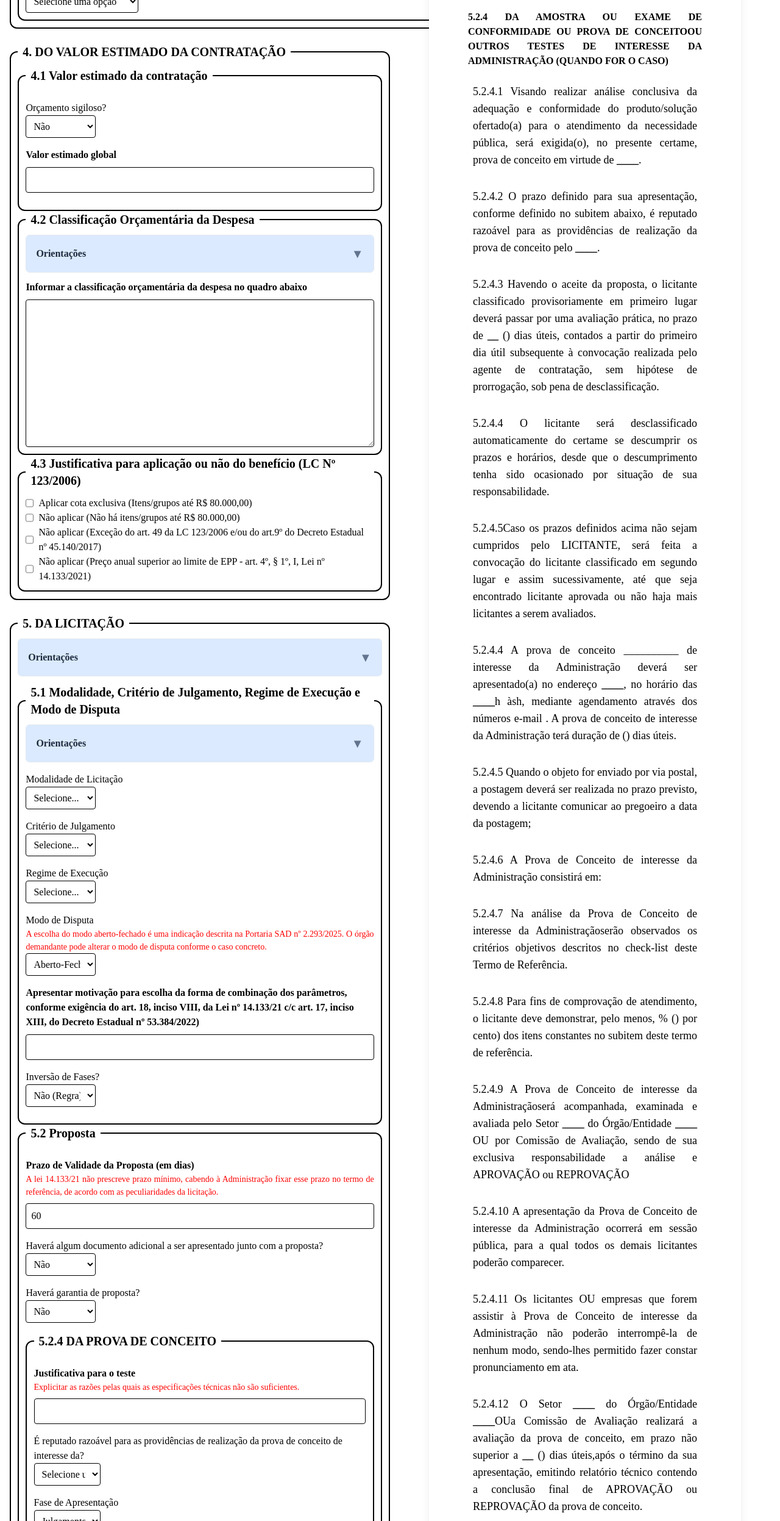
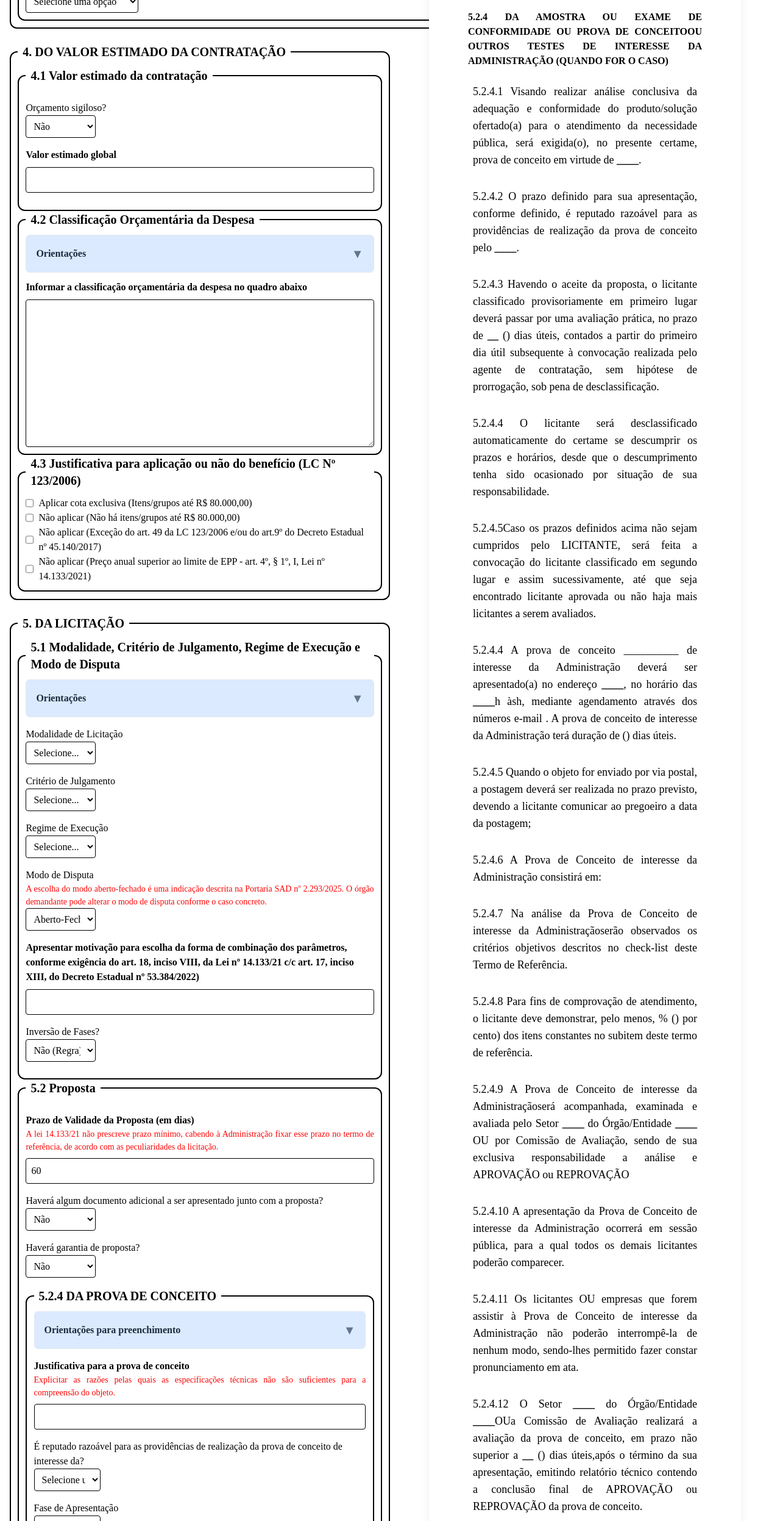
Before and after one commit to devpabloh/tr-servico, a React (Vite) app: page / in a window 1280 px wide. Shown: the part 4644-7138 px from the top of the page at 61% size. Built offline with nearby package versions, Linux system fonts and the light colour scheme.

Commit message:
"feat: subindo alterações"

```diff
--- a/src/App.tsx
+++ b/src/App.tsx
@@ -259,7 +259,7 @@ import type {
     texto_amostra_fase_condicao_assinatura: "5.2.4.3 No prazo de {prazoAmostraDiasUteis} ({prazoAmostraDiasUteisExtenso}) dias contados da homologação do certame (OU convocação pela Administração Pública), como condição para a assinatura do contrato, a adjudicatária deverá fornecer amostra para fins de verificação das especificações contidas no Termo de Referência.",
 
     texto_amostra_requisicao_p1: "5.2.4.1 Visando realizar análise conclusiva da adequação e conformidade do produto/solução ofertado(a) para o atendimento da necessidade pública, será exigida(o), no presente certame, prova de conceito em virtude de {justificativaAmostra}.",
-    texto_amostra_prazo_p1: "5.2.4.2 O prazo definido para sua apresentação, conforme definido no subitem abaixo, é reputado razoável para as providências de realização da prova de conceito pelo {deInteresseDas}.",
+    texto_amostra_prazo_p1: "5.2.4.2 O prazo definido para sua apresentação, conforme definido, é reputado razoável para as providências de realização da prova de conceito pelo {deInteresseDas}.",
     texto_amostra_requisicao_p2: "5.2.4.1 Visando realizar análise conclusiva da adequação e conformidade do produto/solução ofertado(a) para o atendimento da necessidade pública, será exigida amostra em virtude de {justificativaAmostra}.",
     prova_conceito_redacao_para_todos_os_casos_texto: "5.2.4.4 A prova de conceito __________ de interesse da Administração deverá ser apresentado(a) no endereço {enderecoApresentacaoAmostra}, no horário das {horarioApresentacaoAmostra}h às{horarioTerminoApresentacaoAmostra}h, mediante agendamento através dos números {telefoneParaAgendamento} e-mail {emailParaAgendamento}. A prova de conceito {aProvaDeConceito} de interesse da Administração terá duração de {duracaoProvaConceitoDiasUteis} ({duracaoProvaConceitoDiasUteisPorExtenso}) dias úteis.",
     horarioTerminoApresentacaoAmostra: "",
--- a/src/components/CollapsibleText.tsx
+++ b/src/components/CollapsibleText.tsx
@@ -22,8 +22,8 @@ export function CollapsibleText({title, children}: CollapsibleTextProps){
       </button>
 
       {isVisible && (
-        <div className="p-4 bg-white border-t border-blue-200">
-          <div className="text-slate-700 leading-relaxed">
+        <div className="p-4 bg-white border-t border-blue-200 orientacoes">
+          <div className=" leading-relaxed">
             {children}
           </div>
         </div>
--- a/src/components/ConteudoDocumento.tsx
+++ b/src/components/ConteudoDocumento.tsx
@@ -1863,7 +1863,7 @@ function GerarTextoModalidadeLicitacao({formData, setFormData, isEditing}: Gerar
     },
     criterioJulgamento: {
       'menor_preco_unitario': 'Menor Preço Unitário/Por Item',
-      'menor_preco_global': 'Menor Preço Global/Por Lote',
+      'menor_preco_global': 'Menor Preço Global/Por Grupo',
       'maior_desconto': 'Maior Desconto'
     },
     regimeExecucao: {
--- a/src/components/Formulario.tsx
+++ b/src/components/Formulario.tsx
@@ -1027,11 +1027,6 @@ formData.qualTipoContratacao === 'corporativo' && (
 
         </FieldsetContainer>
         <FieldsetContainer titleLegend="5. DA LICITAÇÃO">
-          <CollapsibleText title="Orientações">
-            <p className="orientacoes">
-              Indicação da Portaria SAD nº   2.293/2025. O órgão demandante pode alterar o modo de disputa conforme o caso concreto
-            </p>
-          </CollapsibleText>
           <FieldsetContainer titleLegend="5.1 Modalidade, Critério de Julgamento, Regime de Execução e Modo de Disputa">
             <CollapsibleText title="Orientações">
               <ul className="orientacoes">
@@ -1159,7 +1154,7 @@ formData.qualTipoContratacao === 'corporativo' && (
             {formData.requerCondicaoProposta === 'sim' && (
               <>
                 <InputComponent
-                  label="Informar quais os item(ns) ou lote(s)"
+                  label={`Quais o(s) ${formData.tipoParcelamentoNaoEtp === 'item'? "Item(ns)": "Grupo(s)"} que precisarão de documento(s) adicional(is)`}
                   id="condicoesProposta"
                   value={formData.requerCondicaoPropostaParaos}
                   onChange={(e) => setFormData({...formData, requerCondicaoPropostaParaos: e.target.value})}
@@ -1186,7 +1181,7 @@ formData.qualTipoContratacao === 'corporativo' && (
             {formData.requeGarantiaProposta === 'sim' && (
               <div className="pl-4 border-l-4">
                 <InputComponent
-                  label="Percentual de Garantia (0.01 a 1.00%)"
+                  label="(Conforme disposto no artigo 58, 1º, da Lei Federal nº 14.133/2021, o percentual da garantia de proposta não poderá exceder 1% do valor estimado da licitação)"
                   id="percentualGarantiaProposta"
                   type="number"
 
@@ -1208,14 +1203,27 @@ formData.qualTipoContratacao === 'corporativo' && (
             <FieldsetContainer
               titleLegend="5.2.4 DA PROVA DE CONCEITO"
             >
+              <CollapsibleText
+                title="Orientações para preenchimento"
+              >
+                <p>
+                  O Decreto Estadual nº 53.384/2022 dispõe que a Administração Pública poderá prever, excepcionalmente, a apresentação de amostra, exame de conformidade ou prova de conceito, entre outros testes de interesse da Administração, de modo a comprovar a aderência do objeto ofertado pelos licitantes às especificações definidas no termo de referência.Assim, em caso de necessidade justificada da exigência de algum desses testes, a redação exposta neste item deve ser adaptada para contemplar as suas especificidades do caso concreto, garantindo sempre os requisitos básicos contidos no § 2º, do art. 20, do Decreto Estadual nº 53.384/2022.
+                </p>
+                <p>
+                  Quanto ao momento da análise das amostras/exame de conformidade/prova de conceito/outros testes, o Decreto nº 53.384/2022 disciplina que poderá ser realizada durante o processamento da licitação, quando do julgamento das propostas; após a homologação, como condição para a assinatura do contrato; ou no período de vigência contratual ou da ata de registro de preços.
+                </p>
+                <p>
+                  O presente tópico deve ter sua redação adaptada nos casos de exame de conformidade, amostra ou outros testes de interesse da administração.
+                </p>
+              </CollapsibleText>
               <div>
 
                 <InputComponent
-                  label="Justificativa para o teste"
+                  label="Justificativa para a prova de conceito"
                   id="justificativaAmostra"
                   value={formData.justificativaAmostra}
                   onChange={(e) => setFormData({...formData, justificativaAmostra: e.target.value})}
-                  orientacoes="Explicitar as razões pelas quais as especificações técnicas não são suficientes."
+                  orientacoes="Explicitar as razões pelas quais as especificações técnicas não são suficientes para a compreensão do objeto."
                 />
 
                 <SelectComponent
```
